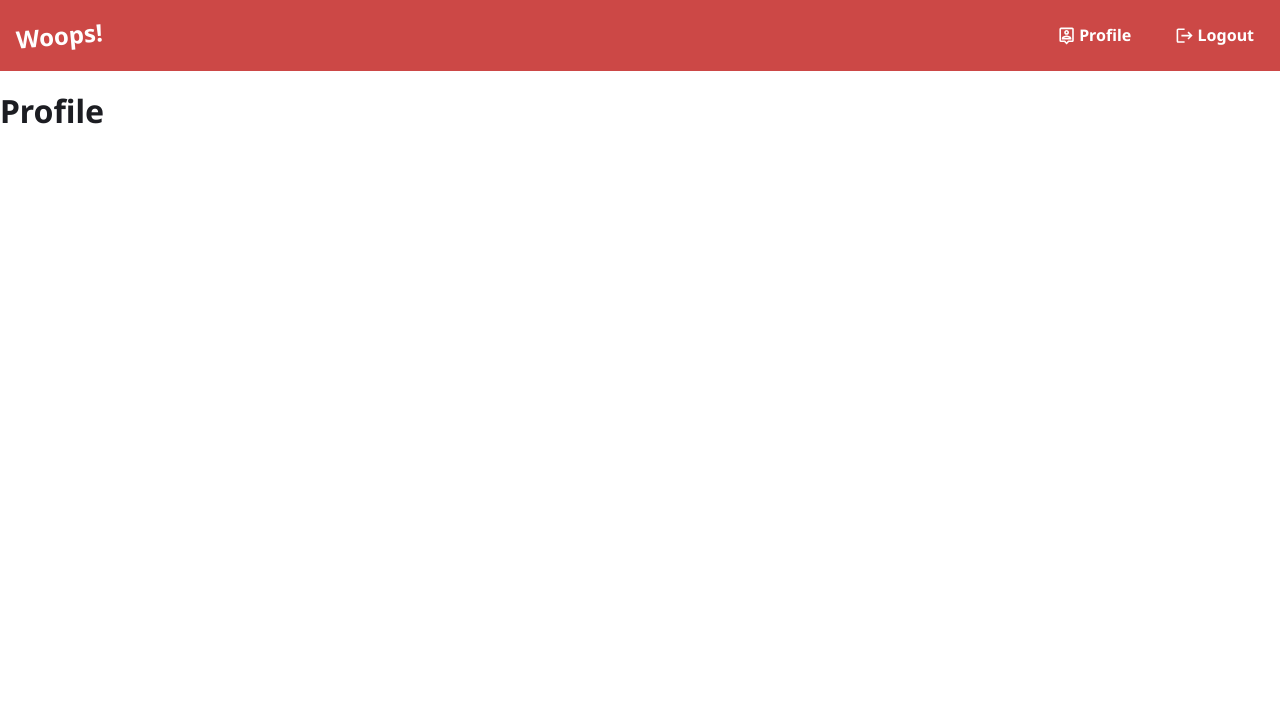
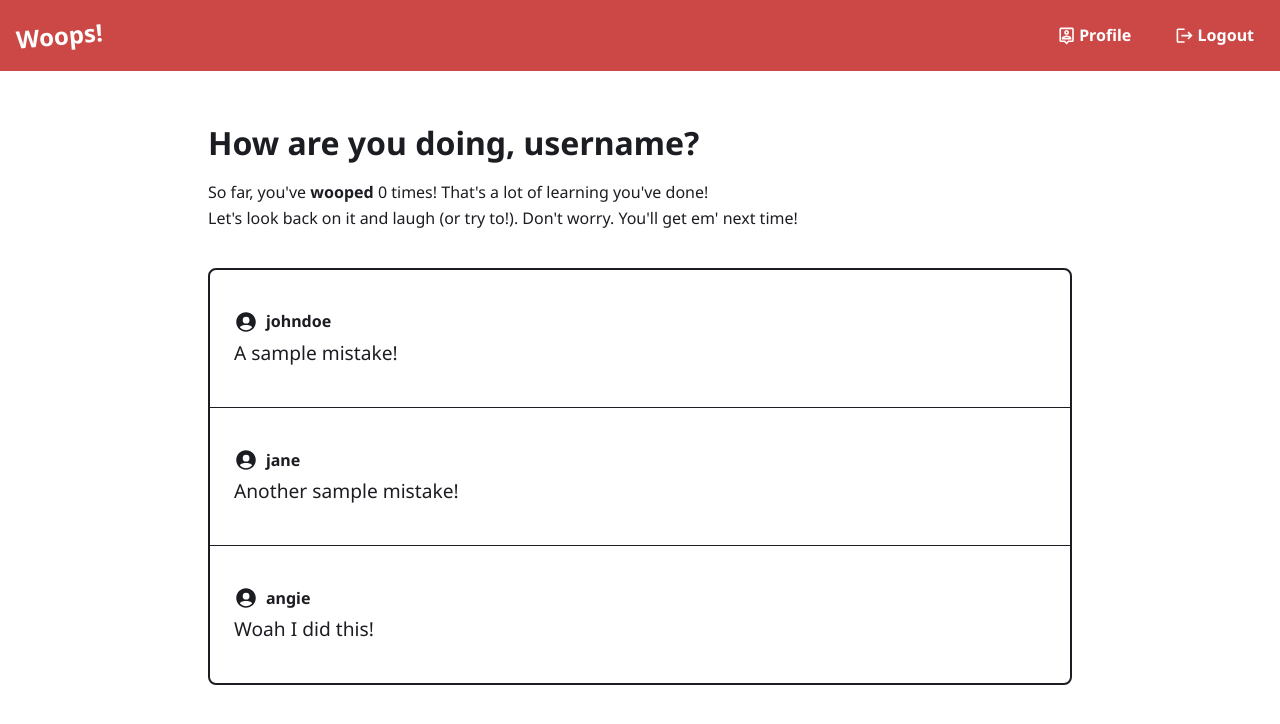
Before and after one commit to angelicamapeso/itec-4012-take-home, a React (Create React App) app: page /me in a window 1280 px wide. Shown: the top 724 px of the page. Built offline with nearby package versions, Linux system fonts and the light colour scheme.

Commit message:
add filler information for profile

```diff
--- a/src/pages/Profile/index.jsx
+++ b/src/pages/Profile/index.jsx
@@ -1,9 +1,24 @@
 import "./styles.scss";
 
+import { useContext } from "react";
+
+import WoopsContext from "../../context/woopsContext";
+
+import WoopsFeed from "../../components/WoopsFeed";
+
 export default function Profile() {
+  const woopsData = useContext(WoopsContext);
+
   return (
-    <>
-      <h1>Profile</h1>
-    </>
+    <div className="profile-wrapper">
+      <div className="profile-info">
+        <h1>How are you doing, {"username"}?</h1>
+        <div className="profile-msg">
+          <p>So far, you've <span className="bold">wooped</span> {0} times! That's a lot of learning you've done!</p>
+          <p>Let's look back on it and laugh (or try to!). Don't worry. You'll get em' next time!</p>
+        </div>
+      </div>
+      <WoopsFeed woopsList={woopsData.woops} />
+    </div>
   );
 }
--- a/src/pages/Profile/styles.scss
+++ b/src/pages/Profile/styles.scss
@@ -0,0 +1,21 @@
+@use "../../breakpoints";
+@use "../../colors";
+
+.profile-wrapper {
+  margin: 0 auto;
+  width: 100%;
+  max-width: breakpoints.$max-feed-width;
+  padding: 2rem 1rem;
+
+  .profile-info {
+    margin-bottom: 2.5rem;
+
+    p {
+      margin: 0.5rem 0;
+    }
+  }
+
+  .bold {
+    font-weight: bold;
+  }
+}
```
